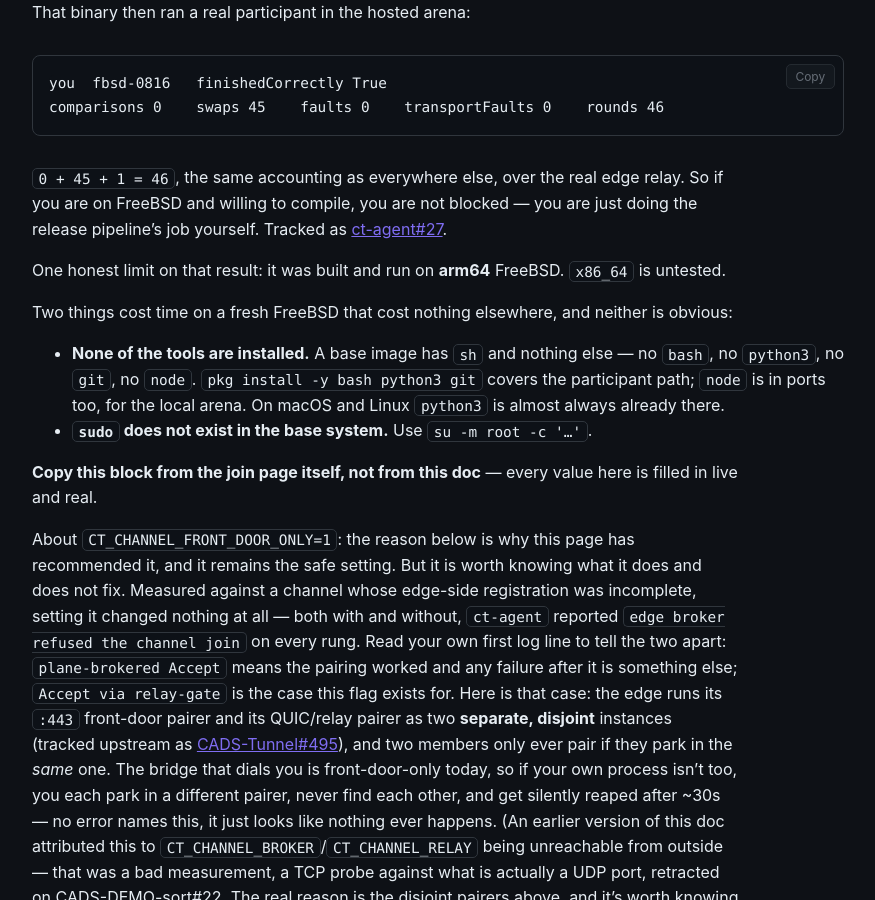
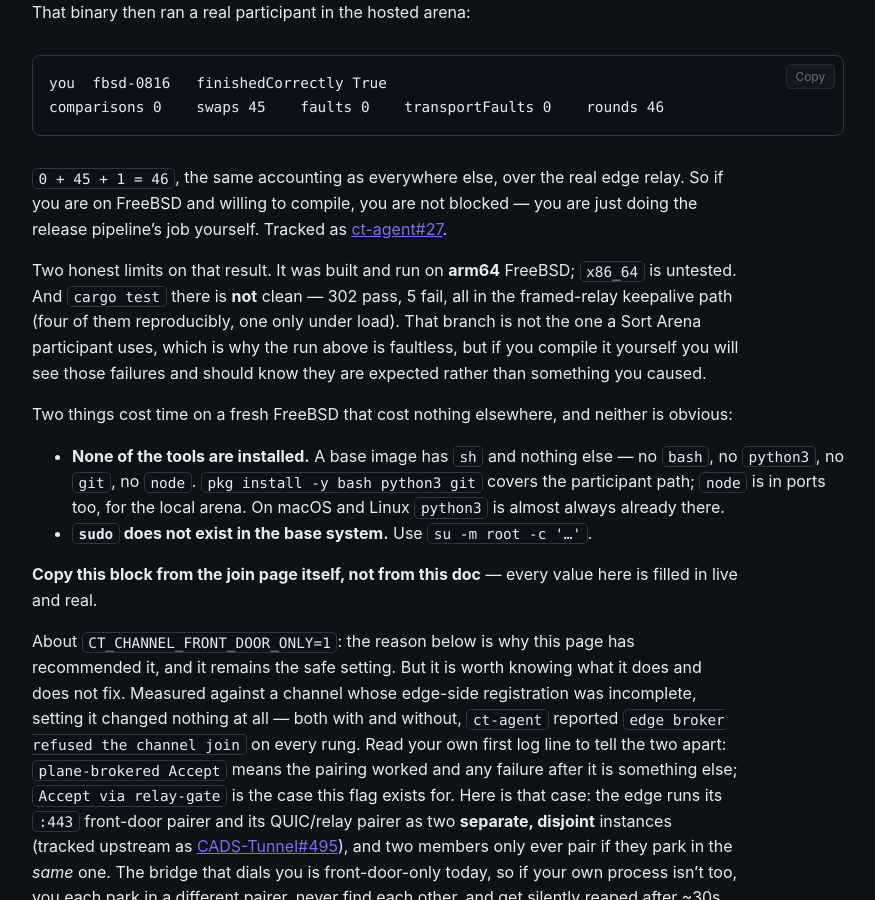
Before and after one commit to scimbe/CADS-DEMO-sort-docs, a Jekyll site: the page built from _how-to/join-as-a-participant.md, in a window 1280 px wide and 900 px high, scrolled down 9842 px. Shown: the whole window, without its empty margins (322-1197 px from the left). Built offline with Jekyll 4.4.1, drawn with Linux system fonts in a browser that asks for light colours.

Commit message:
docs(join): say that cargo test is not clean on FreeBSD
The page tells a FreeBSD reader they can compile ct-agent themselves. Anyone
who does will run the test suite and see 5 failures out of 307, all in the
framed-relay keepalive path -- four reproducible, one load-dependent. That
branch is not the one a participant uses, which is why the live run was
faultless, but discovering it unannounced looks like a broken build.

```diff
--- a/_how-to/join-as-a-participant.md
+++ b/_how-to/join-as-a-participant.md
@@ -346,7 +346,11 @@ comparisons 0    swaps 45    faults 0    transportFaults 0    rounds 46
 on FreeBSD and willing to compile, you are not blocked — you are just doing the release pipeline's
 job yourself. Tracked as [ct-agent#27](https://github.com/scimbe/ct-agent/issues/27).
 
-One honest limit on that result: it was built and run on **arm64** FreeBSD. `x86_64` is untested.
+Two honest limits on that result. It was built and run on **arm64** FreeBSD; `x86_64` is untested.
+And `cargo test` there is **not** clean — 302 pass, 5 fail, all in the framed-relay keepalive path
+(four of them reproducibly, one only under load). That branch is not the one a Sort Arena
+participant uses, which is why the run above is faultless, but if you compile it yourself you will
+see those failures and should know they are expected rather than something you caused.
 
 Two things cost time on a fresh FreeBSD that cost nothing elsewhere, and neither is obvious:
 
```
